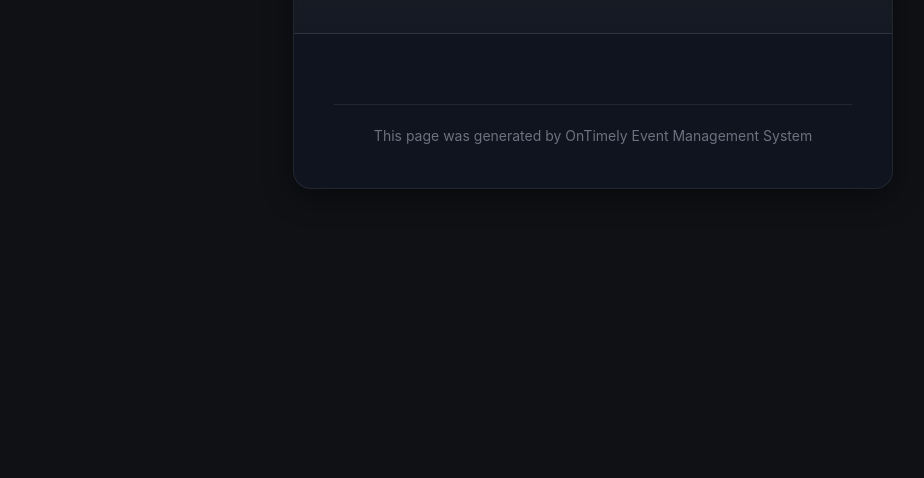
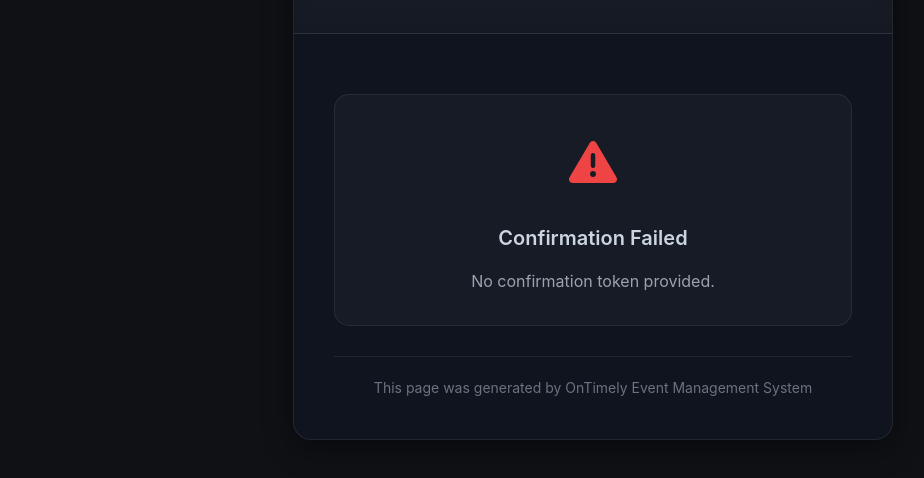
Before and after one commit to leveldesignagency/OnTimely, a website: page guest-success-email-confirmed.html in a window 1280 px wide. Shown: the part 266-744 px from the top of the page, without its empty margins (47-971 px from the left). Drawn offline with Linux system fonts and the light colour scheme.

Commit message:
Fix illegal return statement in guest confirmation HTML

```diff
--- a/guest-success-email-confirmed.html
+++ b/guest-success-email-confirmed.html
@@ -349,8 +349,7 @@
 
         if (!token) {
             showError('No confirmation token provided.');
-            return;
-        }
+        } else {
 
         // Show loading state
         document.getElementById('loading').classList.add('show');
@@ -380,6 +379,7 @@
             showError('Network error. Please try again.');
             console.error('Error:', error);
         });
+        }
 
         function showError(message) {
             document.getElementById('error-message').textContent = message;
```
